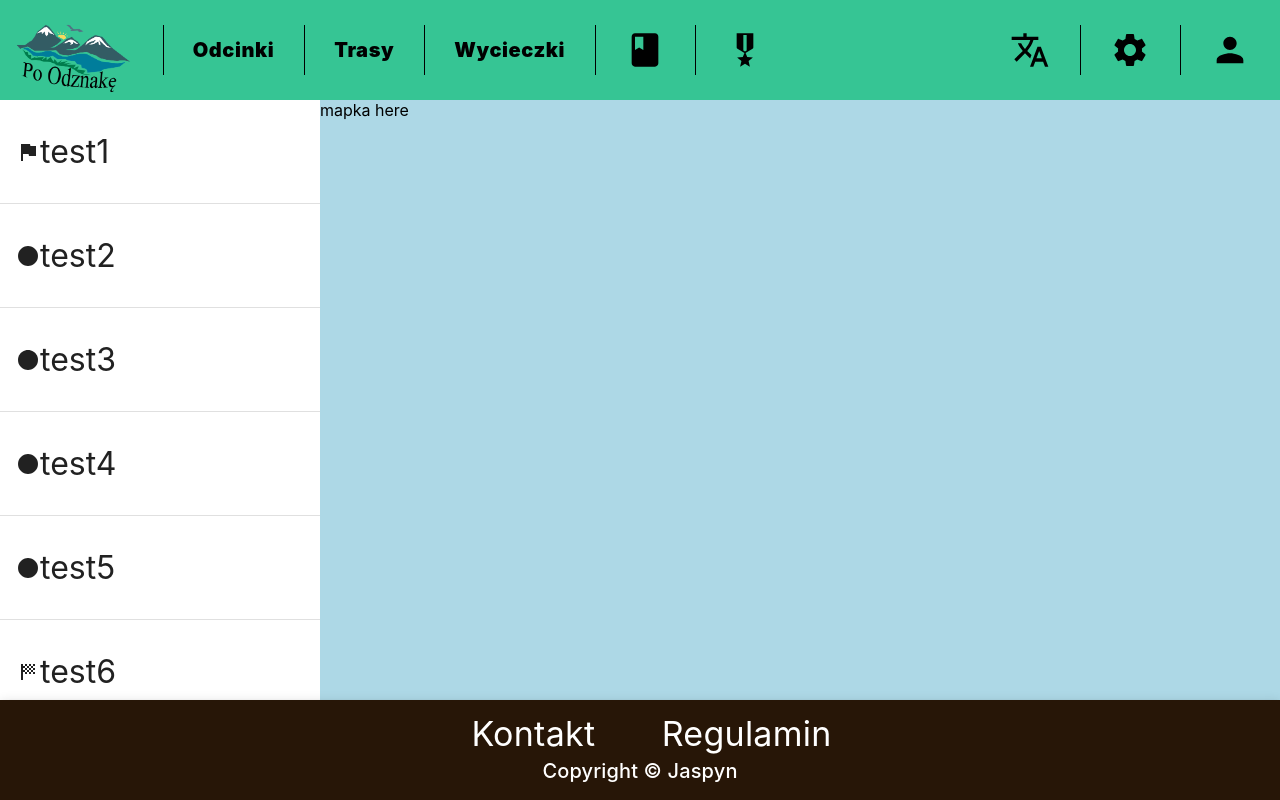
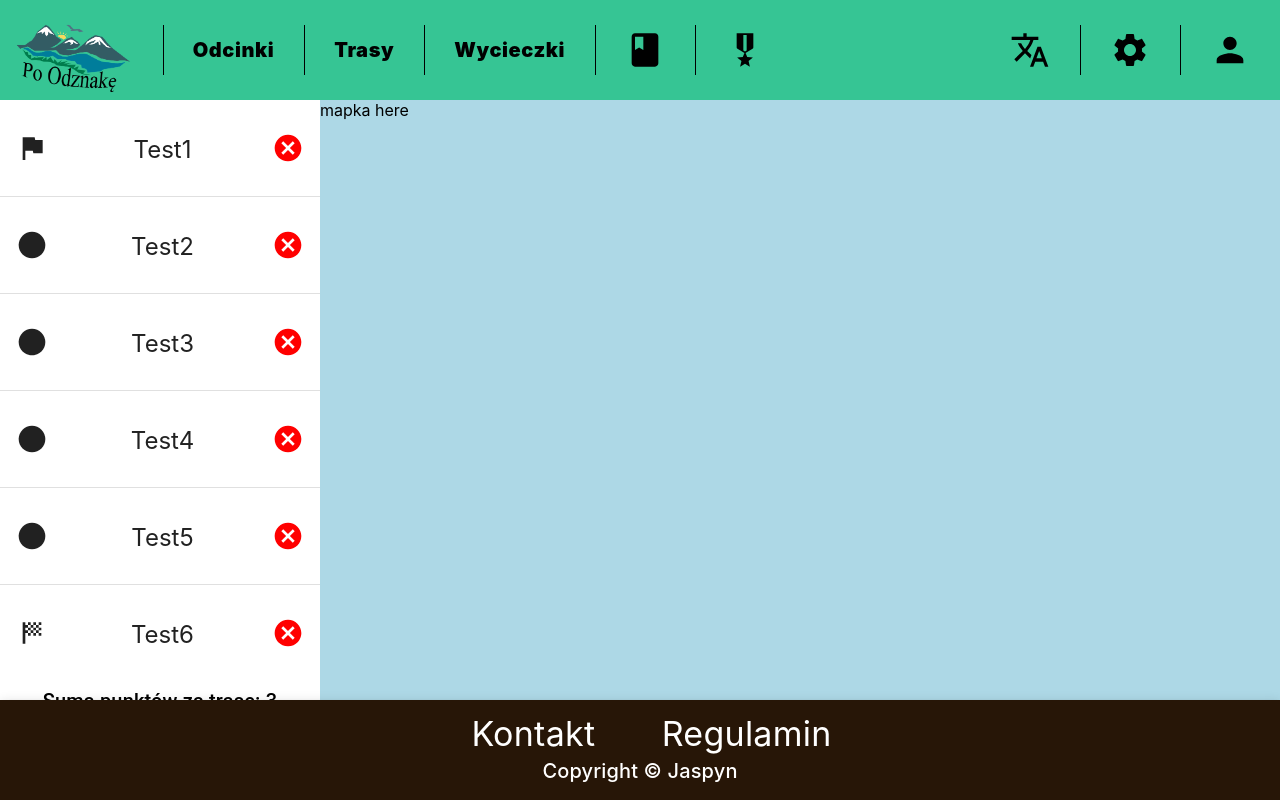
Before and after one commit to KyattPL/Po-Odznake, a React (Create React App) app in the folder frontend/: page / in a window 1280 px wide. Built offline with nearby package versions, Linux system fonts and the light colour scheme.

Commit message:
Made planner

```diff
--- a/frontend/src/components/Main/Main.jsx
+++ b/frontend/src/components/Main/Main.jsx
@@ -9,7 +9,7 @@ function Main() {
     return (
         <Grid item xs={12}>
             <Grid container className="main-container">
-                <Planner points={['test1', 'test2', 'test3', 'test4', 'test5', 'test6']}/>
+                <Planner points={['Test1', 'Test2', 'Test3', 'Test4', 'Test5', 'Test6']} />
                 <Map />
             </Grid>
         </Grid>
--- a/frontend/src/components/Main/Planner/Planner.jsx
+++ b/frontend/src/components/Main/Planner/Planner.jsx
@@ -4,6 +4,7 @@ import Grid from "@mui/material/Grid";
 import Stack from "@mui/material/Stack";
 
 import PlannerItem from "./PlannerItem/PlannerItem";
+import PlannerSummary from "./PlannerSummary/PlannerSummary";
 
 import "../../../styles/Main/Planner/planner.css";
 
@@ -24,6 +25,7 @@ function Planner(props) {
                         }
                     })}
                 </Stack>
+                <PlannerSummary points={3} distance={1.4} altitude={164} />
             </Box>
         </Grid>
     );
--- a/frontend/src/components/Main/Planner/PlannerItem/PlannerItem.jsx
+++ b/frontend/src/components/Main/Planner/PlannerItem/PlannerItem.jsx
@@ -1,6 +1,8 @@
+import IconButton from "@mui/material/IconButton";
 import Paper from "@mui/material/Paper";
 import Typography from "@mui/material/Paper";
 
+import CancelIcon from '@mui/icons-material/Cancel';
 import CircleIcon from '@mui/icons-material/Circle';
 import FlagIcon from '@mui/icons-material/Flag';
 import SportsScoreIcon from '@mui/icons-material/SportsScore';
@@ -10,9 +12,9 @@ function PlannerItem(props) {
     let icon = null;
 
     switch (props.pos) {
-        case "start": icon = <FlagIcon className="planner-item-text"/>; break;
-        case "end": icon = <SportsScoreIcon className="planner-item-text"/>; break;
-        default: icon = <CircleIcon className="planner-item-text"/>; break;
+        case "start": icon = <FlagIcon className="planner-item-icon" />; break;
+        case "end": icon = <SportsScoreIcon className="planner-item-icon" />; break;
+        default: icon = <CircleIcon className="planner-item-icon" />; break;
     }
 
     return (
@@ -21,6 +23,9 @@ function PlannerItem(props) {
             <Typography align="center" variant="body1" className="planner-item-text">
                 {props.point}
             </Typography>
+            <IconButton sx={{ padding: 0 }}>
+                <CancelIcon className="planner-item-cancel" />
+            </IconButton>
         </Paper>
     );
 }
--- /dev/null
+++ b/frontend/src/components/Main/Planner/PlannerSummary/PlannerSummary.jsx
@@ -0,0 +1,17 @@
+import Box from "@mui/material/Box";
+import Typography from "@mui/material/Typography";
+
+function PlannerSummary(props) {
+
+    const { points, distance, altitude } = props;
+
+    return (
+        <Box className="planner-summary-box">
+            <Typography variant="h6" align="center">Suma punktów za trasę: {points}</Typography>
+            <Typography variant="h6" align="center">Odległość trasy: {distance}km</Typography>
+            <Typography variant="h6" align="center">Różnica wysokości: {altitude}m</Typography>
+        </Box>
+    );
+}
+
+export default PlannerSummary;
--- a/frontend/src/styles/Main/Planner/planner.css
+++ b/frontend/src/styles/Main/Planner/planner.css
@@ -10,9 +10,25 @@
 
 .planner-item {
     display: flex;
-    align-items: center;
+    align-items: flex-end;
+    justify-content: space-between;
+}
+
+.planner-item-icon {
+    font-size: 32px !important;
+    margin-right: 5px;
 }
 
 .planner-item-text {
-    font-size: 32px;
+    font-size: 24px !important;
 }
+
+.planner-item-cancel {
+    font-size: 32px !important;
+    color: red;
+    align-self: flex-end !important;
+}
+
+.planner-summary-box {
+    margin-top: 20px;
+}
```
